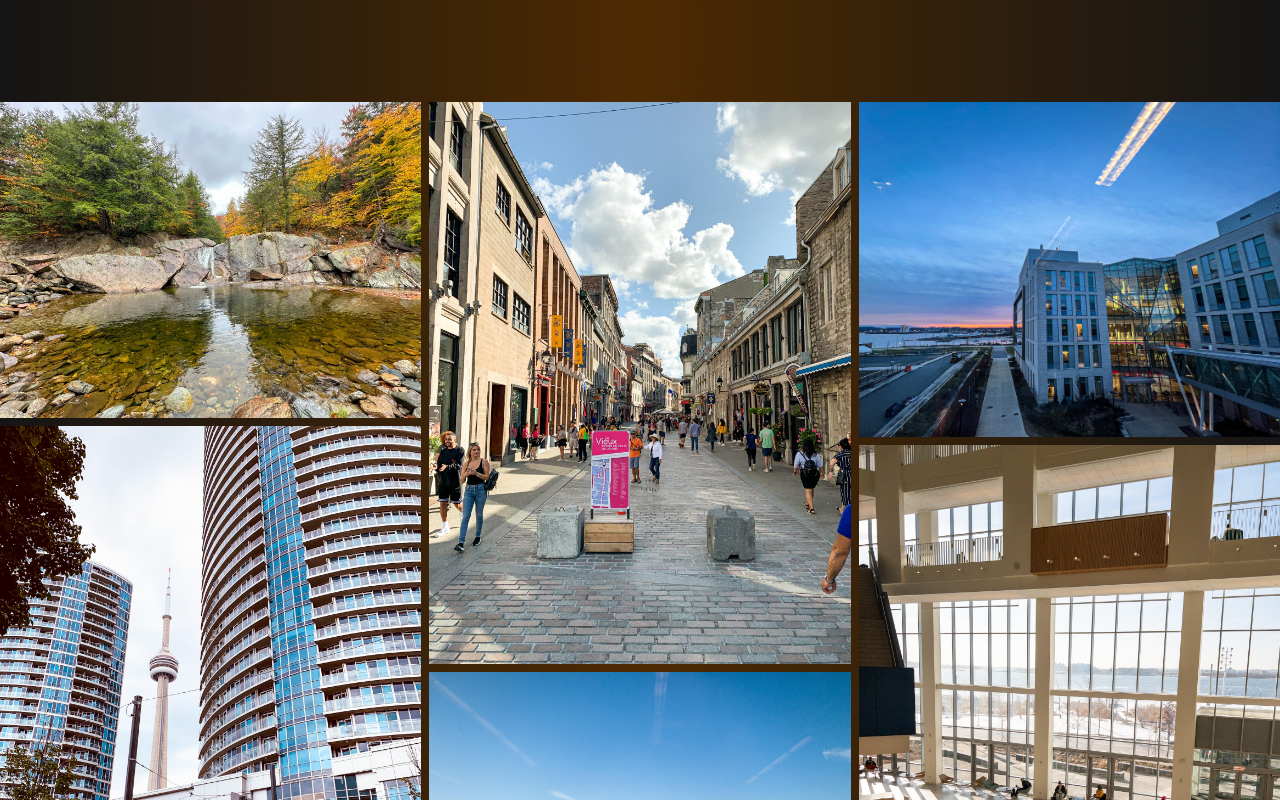
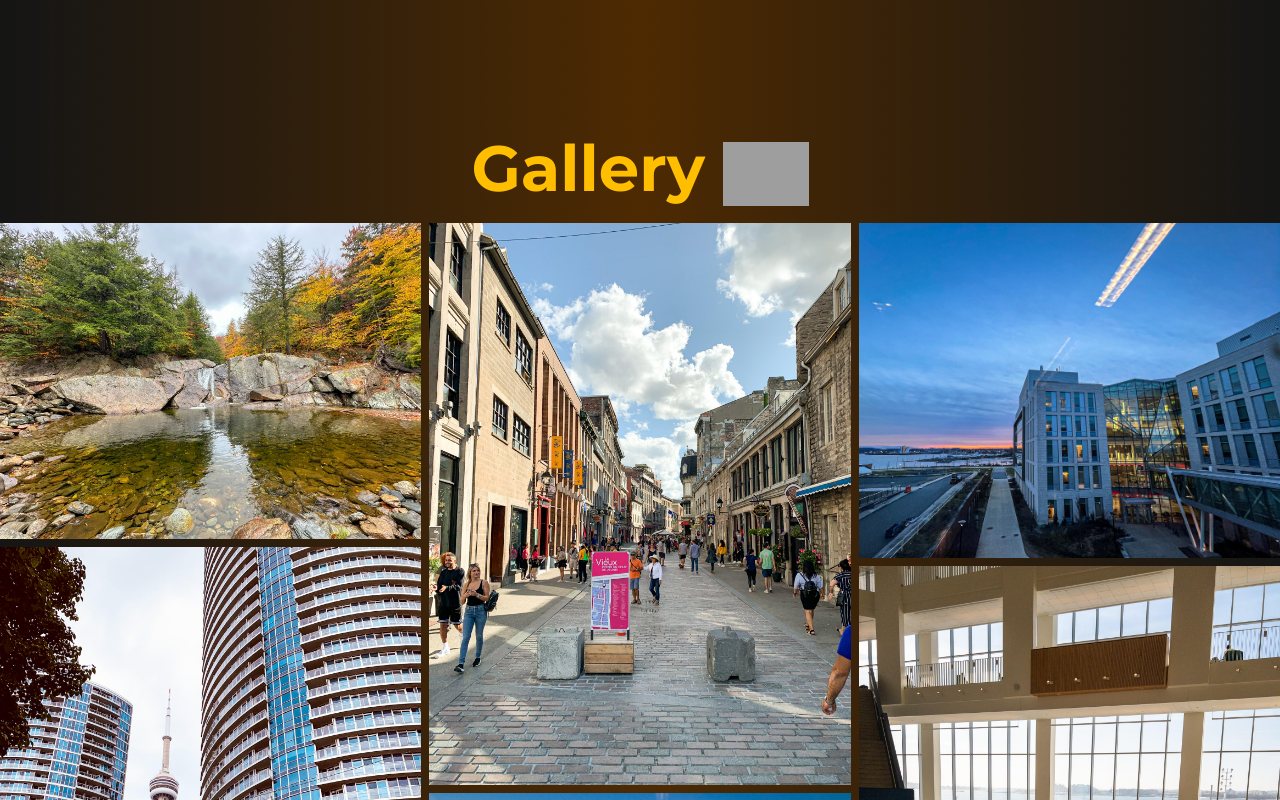
Before and after one commit to WilhenAlbertoHM/portfolio, a React (Vite) app: page / in a window 1280 px wide. Shown: the part 5920-6720 px from the top of the page. Built offline with nearby package versions, Linux system fonts and the light colour scheme; grey boxes are pictures that could not be loaded.

Commit message:
add: gallery title

```diff
--- a/src/components/Gallery/PictureList.jsx
+++ b/src/components/Gallery/PictureList.jsx
@@ -20,6 +20,10 @@ const pictures = [
 
 const PictureList = () => {
     return (
+        <div>
+            <h1 className="pictureListTitle">
+                Gallery <img className="pictureListTitleIcon" src="https://www.svgrepo.com/show/503863/camera.svg" />
+            </h1>
             <ImageList variant="masonry" cols={3} gap={8}>
             {pictures.map((item) => (
                 <ImageListItem key={item.image}>
@@ -31,6 +35,7 @@ const PictureList = () => {
                 </ImageListItem>
             ))}
             </ImageList>
+        </div>
     );
 };
 
```
Lines whose indentation alone changed are shown as unchanged.
